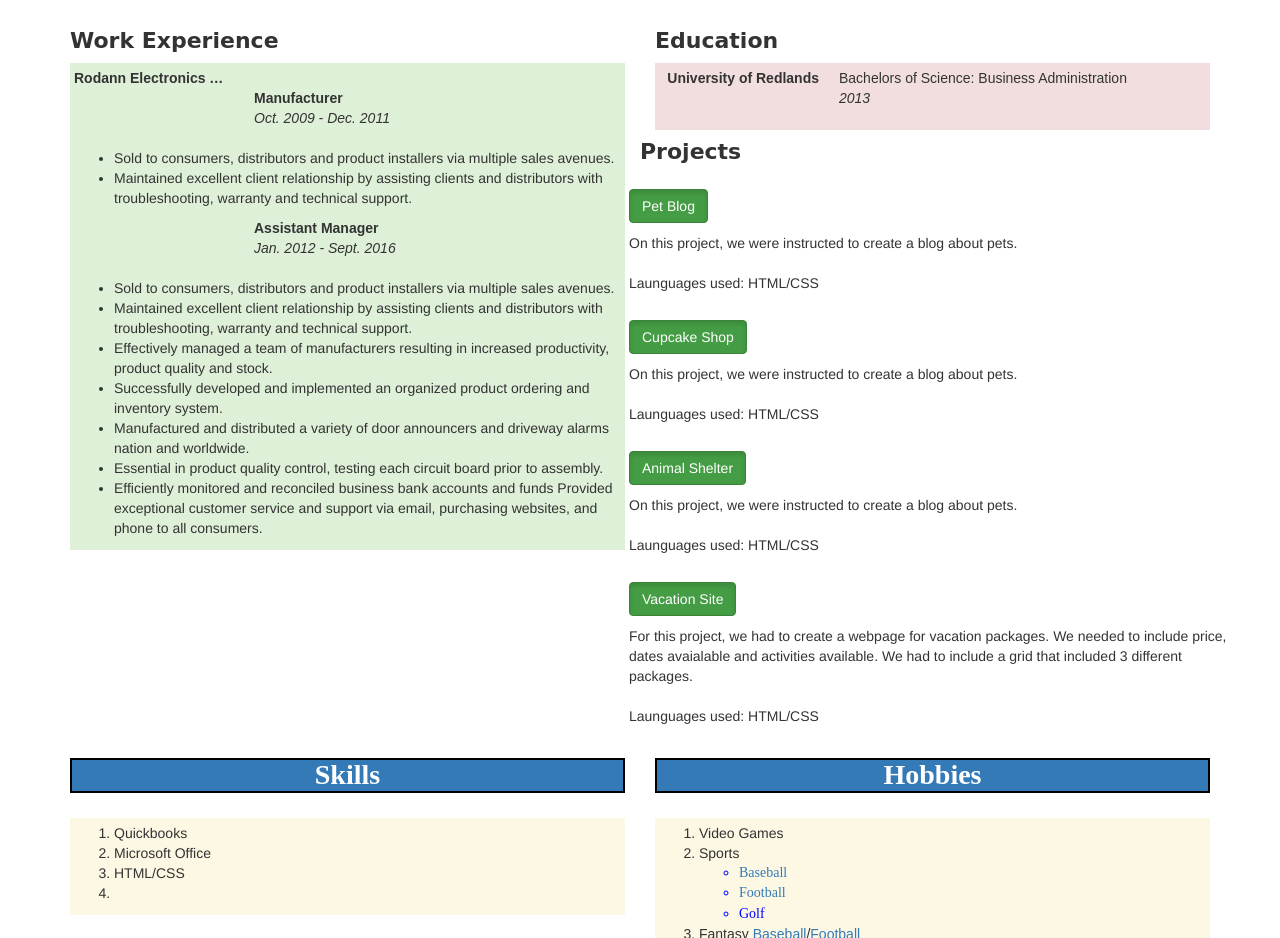
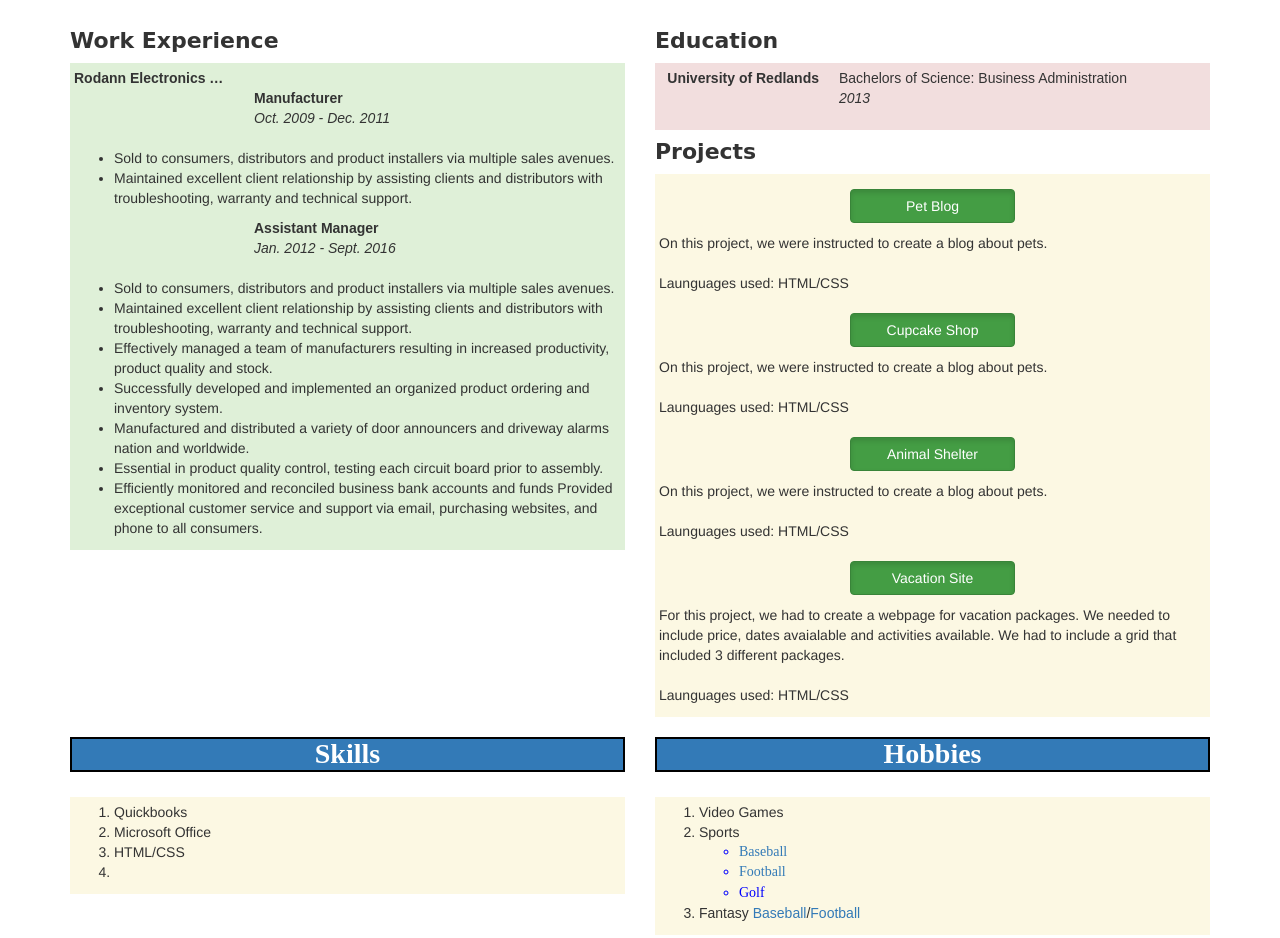
Before and after one commit to skarski10/old-portfolio, a plain HTML site: page index.html in a window 1280 px wide. Shown: the part 600-1538 px from the top of the page. Drawn offline with nearby package versions, Linux system fonts and the light colour scheme.

Commit message:
this will fix the projects sections to line up with education. Had to add columns for new rows I create for eachproject. This is also move project buttons to the center of their row.

```diff
--- a/css/styles.css
+++ b/css/styles.css
@@ -71,3 +71,9 @@ li span:only-of-type{
 .info {
   padding: 5px 4px 2px 4px;
 }
+
+.btn {
+  display: block;
+    margin: auto;
+    width: 30%;
+}
--- a/index.html
+++ b/index.html
@@ -29,25 +29,25 @@
           <h4 class="">Work Experience</h4>
           <div class="bg-success info">
 
-            <dl class="dl-horizontal bg-success dl-style">
+            <dl class="dl-horizontal dl-style">
               <dt>Rodann Electronics Mfg. Co.</dt>
               <br>
               <dd><strong>Manufacturer</strong></dd>
               <dd><em>Oct. 2009 - Dec. 2011</em></dd>
             </dl>
-            <ul class="bg-success">
+            <ul>
               <li>Sold to consumers, distributors and product installers via multiple sales avenues.
               </li>
               <li>Maintained excellent client relationship by assisting clients and distributors with troubleshooting, warranty and technical support.
               </li>
             </ul>
 
-            <dl class="dl-horizontal bg-success dl-style">
+            <dl class="dl-horizontal dl-style">
               <dd><strong>Assistant Manager</strong></dd>
               <dd><em>Jan. 2012 - Sept. 2016</em></dd>
             </dl>
 
-            <ul class="bg-success">
+            <ul>
               <li>Sold to consumers, distributors and product installers via multiple sales avenues.
               </li>
               <li>Maintained excellent client relationship by assisting clients and distributors with troubleshooting, warranty and technical support.
@@ -79,11 +79,12 @@
           </div>
 
           <div class="row">
-            <div>
+            <div class="col-md-12">
               <h4>Projects</h4>
 
+              <div class="bg-warning info">
                 <div class="row">
-                <div class="info">
+                  <div class="col-md-12">
                     <h5><a href="https://github.com/skarski10/Pets-Blog" class="btn btn-success btn-xm active" role="button">Pet Blog</a></h5>
                     <p>
                       On this project, we were instructed to create a blog about pets.
@@ -95,7 +96,7 @@
                 </div>
 
                 <div class="row">
-                <div class="info">
+                  <div class="col-md-12">
                     <h5><a href="https://github.com/skarski10/Cupcake-Life" class="btn btn-success btn-xm active" role="button">Cupcake Shop</a></h5>
                     <p>
                       On this project, we were instructed to create a blog about pets.
@@ -107,7 +108,7 @@
                 </div>
 
                 <div class="row">
-                <div class="col-md-12 info">
+                  <div class="col-md-12">
                     <h5><a href="https://github.com/skarski10/Animal-Shelter" class="btn btn-success btn-xm active" role="button">Animal Shelter</a></h5>
                     <p>
                       On this project, we were instructed to create a blog about pets.
@@ -119,7 +120,7 @@
                 </div>
 
                 <div class="row">
-                <div class="info">
+                  <div class="col-md-12">
                     <h5><a href="https://github.com/skarski10/Vacation" class="btn btn-success btn-xm active" role="button">Vacation Site</a></h5>
                     <p>
                       For this project, we had to create a webpage for vacation packages. We needed to include price, dates avaialable and activities available. We had to include a grid that included 3 different packages.
@@ -127,6 +128,7 @@
                       <br>
                       Launguages used: HTML/CSS
                     </p>
+                  </div>
                 </div>
               </div>
             </div>
```
Lines whose indentation alone changed are shown as unchanged.
